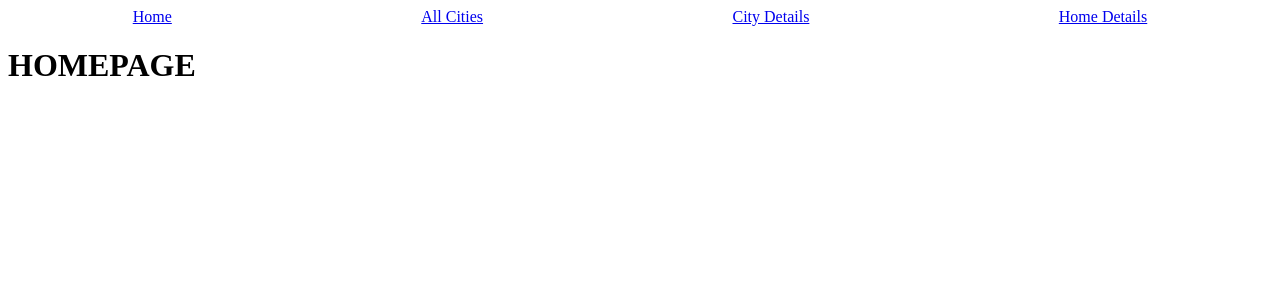
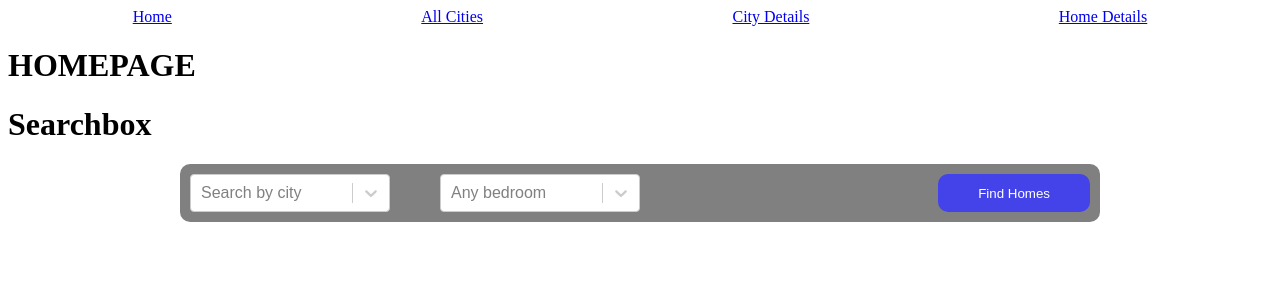
Before and after one commit to mas-glarus/unilife-project, a React (Vite) app: page / in a window 1280 px wide. Shown: the top 300 px of the page. Built offline with nearby package versions, Linux system fonts and the light colour scheme.

Commit message:
first hardcoded searchbox

```diff
--- a/package.json
+++ b/package.json
@@ -12,6 +12,7 @@
     "react": "^18.2.0",
     "react-dom": "^18.2.0",
     "react-router-dom": "^6.9.0",
+    "react-select": "^5.7.2",
     "router": "^1.3.8"
   },
   "devDependencies": {
--- a/src/Pages/HomePage.jsx
+++ b/src/Pages/HomePage.jsx
@@ -1,7 +1,11 @@
+import SearchBox from "../components/SearchBox";
+
+
 const HomePage = () => {
 	return (
 		<div>
 			<h1>HOMEPAGE</h1>
+			<SearchBox />
 		</div>
 	);
 };
--- /dev/null
+++ b/src/assets/searchbox.css
@@ -0,0 +1,28 @@
+.search-container {
+    background-color: grey;
+    padding: 10px;
+    border-radius: 10px;
+    max-width: 900px;
+    margin: 0 auto;
+    display: flex;
+    justify-content: space-between;
+    font-family: "arial";
+}
+
+.select-container {
+    display: flex;
+    justify-content: space-between;
+    width: 50%;
+}
+
+.select {
+    min-width: 200px;
+}
+
+.search-container button {
+    background-color: rgb(67, 67, 233);
+    color: white;
+    border: none;
+    padding: 0 40px;
+    border-radius: 10px;
+}
--- /dev/null
+++ b/src/components/SearchBox.jsx
@@ -0,0 +1,46 @@
+import Select from "react-select";
+
+import "../assets/searchbox.css";
+
+const cities = [
+	{ label: "Leeds", value: "Leeds" },
+	{ label: "Newcastle", value: "Newcastle" },
+	{ label: "Sheffield", value: "Sheffield" },
+	{ label: "Southampton", value: "Southampton" },
+	{ label: "Leicester", value: "Leicester" },
+	{ label: "Brighton", value: "Brighton" },
+];
+
+const bedrooms = [
+	{ label: "1", value: "one" },
+	{ label: "2", value: "two" },
+	{ label: "3", value: "three" },
+	{ label: "4", value: "four" },
+	{ label: "5", value: "five" },
+	{ label: "6", value: "six" },
+];
+
+const SearchBox = () => {
+	return (
+		<div>
+			<h1>Searchbox</h1>
+			<div className="search-container">
+				<div className="select-container">
+					<Select
+						className="select cities"
+						options={cities}
+						placeholder="Search by city"
+					/>
+					<Select
+						className="select bedrooms"
+						options={bedrooms}
+						placeholder="Any bedroom"
+					/>
+				</div>
+				<button>Find Homes</button>
+			</div>
+		</div>
+	);
+};
+
+export default SearchBox;
```
Also changed, not shown: 1 other file (tests, documents, lock files or other folders).
